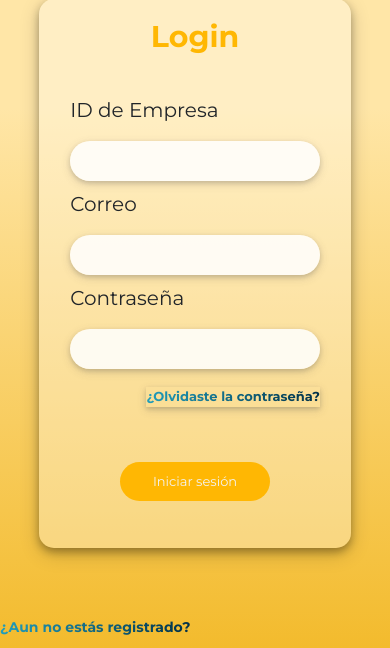
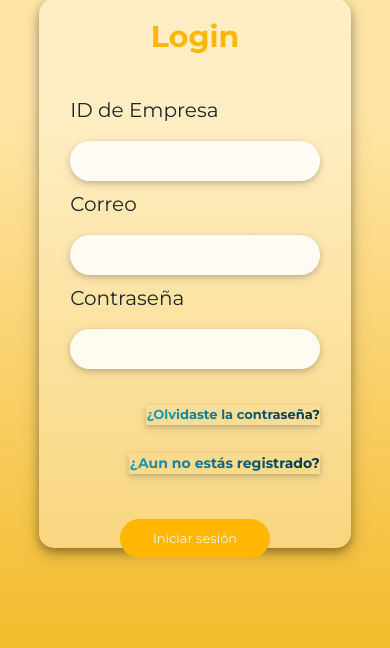
Before and after one commit to CorporativoSar-Projects/Chatbot-AdminCenter, a PHP site: page / in a window 390 px wide. Shown: the part 196-844 px from the top of the page. Run offline with PHP 8.4, Linux system fonts and the light colour scheme.

Commit message:
Agregada H046

```diff
--- a/css/styles.css
+++ b/css/styles.css
@@ -18,7 +18,7 @@ h1 {
 }
 
 .contIn {
-  margin-top: 10%;
+  margin-top: 6%;
   margin-left: 10%;
 }
 
@@ -52,7 +52,7 @@ h1 {
   flex-direction: column;
   align-items: center; /* Mantiene el botón centrado */
   width: 30%;
-  margin-top: 10px;
+  margin-top: 15px;
   gap: 15px;
   position: relative; /* Permite posicionamiento interno */
 }
@@ -71,7 +71,7 @@ h1 {
   white-space: nowrap;
   width: fit-content;
   text-align: left;
-  margin-bottom: 10px;
+  margin-bottom: 0px;
   align-self: flex-start; /* Lo alinea a la izquierda */
   margin-left: 0; /* Se asegura que esté pegado a la izquierda */
 }
@@ -92,7 +92,7 @@ h1 {
   background-color: #ffb703;
   color: #f3f3f3;
   padding: 10px 16px;
-  margin: 8px 0;
+  margin: 10px 0;
   border: none;
   cursor: pointer;
   width: 60%;
@@ -362,7 +362,8 @@ para que no se corte el texto */
     );
   }
 
-  .login-container {
+  .login-container,
+  .registro-container {
     width: 80%;
     height: 65%;
     margin: auto;
@@ -414,14 +415,18 @@ para que no se corte el texto */
     font-size: 20px;
   }
 
-  .container-btn-sesion {
+  .container-btn-sesion,
+  .container-btn-registro {
     justify-content: center;
     align-items: center;
     text-align: center;
     width: 100%;
   }
 
-  .link-restablecer {
+  .link-restablecer,
+  .link-registro,
+  .link-miembro {
+    margin-top: 13px;
     margin-left: auto;
     font-size: 14px;
 
@@ -429,19 +434,21 @@ para que no se corte el texto */
       0 3px 10px 0 rgba(80, 78, 78, 0.19);
   }
 
-  .container-btn-sesion {
+  .container-btn-sesion,
+  .container-btn-registro {
     justify-content: center;
     align-items: center;
     text-align: center;
   }
 
-  .btnSesion {
+  .btnSesion,
+  .btnRegistro {
     width: 35%;
     justify-content: center;
     align-items: center;
     text-align: center;
     margin: auto;
-    margin-top: 30px;
+    margin-top: 20px;
   }
 
   .titleIn {
@@ -514,7 +521,8 @@ para que no se corte el texto */
     text-align: center;
   }
 
-  .btnSesion {
+  .btnSesion,
+  .btnRegistro {
     width: 60%;
     margin-top: 30px;
     font-size: 13px;
--- a/index.php
+++ b/index.php
@@ -70,6 +70,9 @@ if (isset($_SESSION['idEmpresa'])) {
             <!-- Enlace para restablecer la contraseña -->
             <a href="#" id="link-restablecer" class="link-restablecer">¿Olvidaste la contraseña?</a>
 
+            <!-- Enlace para registrarse -->
+            <a href="registerForm.php" id="link-registro" class="link-registro">¿Aun no estás registrado?</a>
+
             <button
               type="submit"
               name="inicioSesion"
@@ -82,7 +85,7 @@ if (isset($_SESSION['idEmpresa'])) {
       </div>
     </form>
   </div>
-  <a href="registerForm.php" id="link-registro" class="link-registro">¿Aun no estás registrado?</a>
+
 
   <!--Formulario del modal para el restablecimiento de la contraseña-->
   <div id="reset-password-form" class="modal" style="display: none">
--- a/pantallaDespedida.php
+++ b/pantallaDespedida.php
@@ -156,6 +156,7 @@ if (!isset($_SESSION['idEmpresa'])) {
             </div>
         </div>
     </main>
+    <footer class="despedida-footer"></footer>
 
     <!-- jQuery y Bootstrap JavaScript -->
     <script src="https://code.jquery.com/jquery-3.6.0.min.js"></script>
```
Also changed, not shown: css/sty.css (+21 -1 lines).
